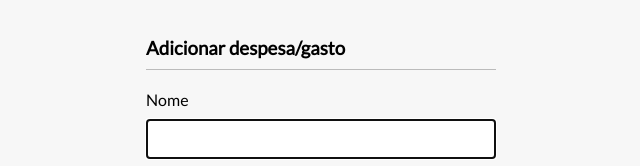
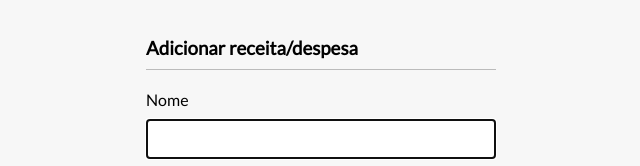
Before and after one commit to FabricioLuzzatto/controle-financeiro-pessoal, a plain HTML site: page index.html in a window 1280 px wide. Shown: the part 390-556 px from the top of the page, 319-959 px from the left. Drawn offline with Linux system fonts and the light colour scheme.

Commit message:
corrigindo escrita

```diff
--- a/index.html
+++ b/index.html
@@ -30,7 +30,7 @@
 
       <ul id="transactions" class="transactions"></ul>
 
-      <h3>Adicionar despesa/gasto</h3>
+      <h3>Adicionar receita/despesa</h3>
 
       <form id="form">
         <div class="form-control">
```
